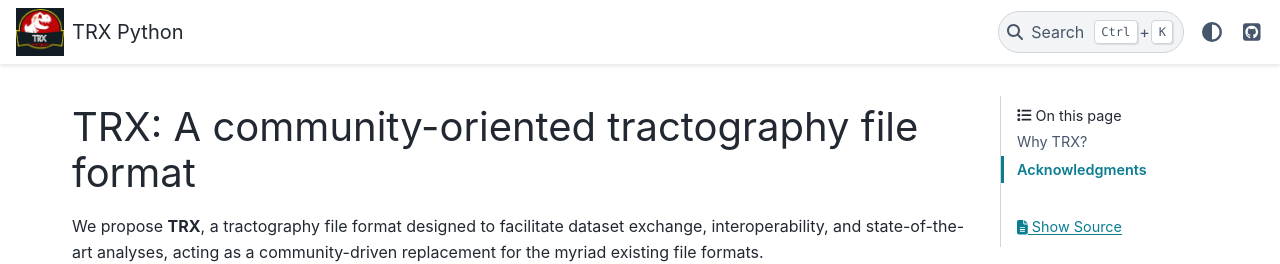
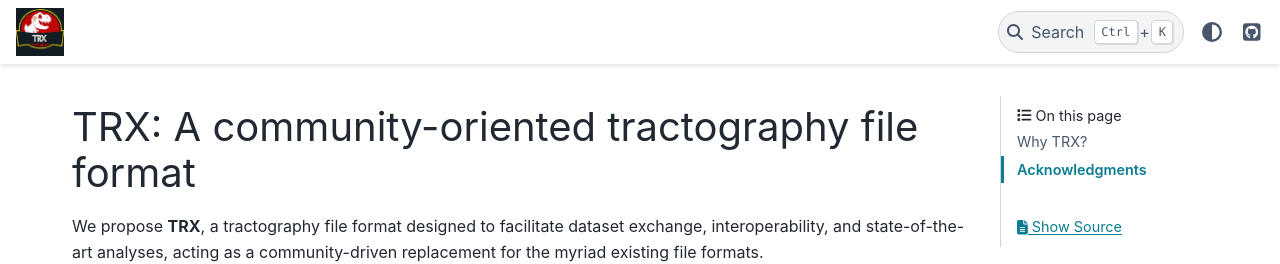
Before and after one commit to tee-ar-ex/trx-python, a Sphinx documentation site: the page built from docs/source/index.rst, in a window 1280 px wide. Shown: the top 264 px of the page. Built offline with Sphinx 7.4.7 and the PyData theme 0.15.4, drawn with Linux system fonts in a browser that asks for light colours; pages that are not in the unit, such as notebooks, are missing from menus.

Commit message:
logo testing

```diff
--- a/docs/source/conf.py
+++ b/docs/source/conf.py
@@ -63,9 +63,6 @@ html_logo = "../_static/trx_logo.png"
 
 
 html_theme_options = {
-    "logo": {
-        "text": "TRX Python",
-    },
     "icon_links": [
         {
             # Label for this link
```
